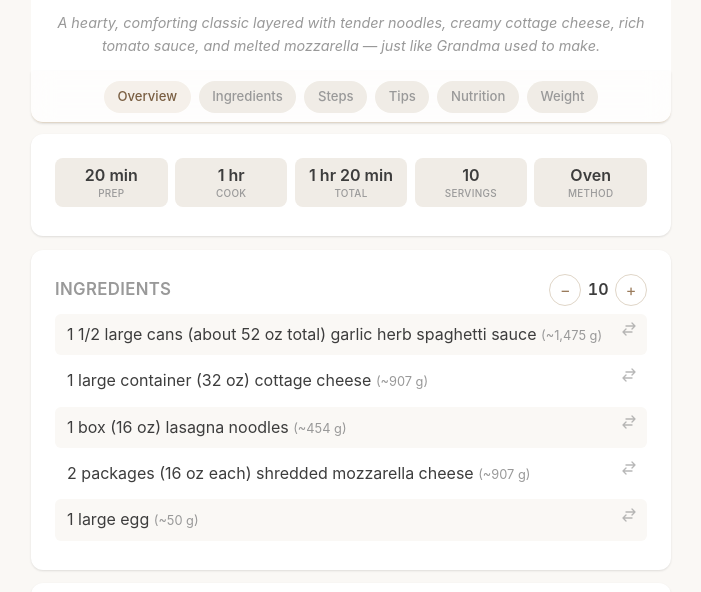
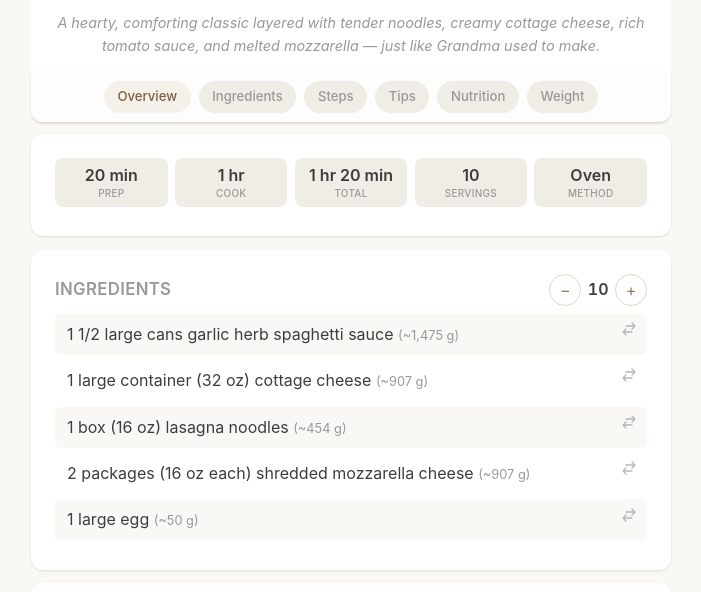
Before and after one commit to lukelabonte/food-recipes, a plain HTML site: page main-dishes/moms-lasagna.html in a window 1280 px wide. Shown: the part 199-791 px from the top of the page, without its empty margins (289-990 px from the left). Drawn offline with Linux system fonts and the light colour scheme.

Commit message:
Remove fixed lasagna sauce total

```diff
--- a/main-dishes/moms-lasagna.html
+++ b/main-dishes/moms-lasagna.html
@@ -58,7 +58,7 @@
         <div class="card" id="ingredients">
             <h2>Ingredients</h2>
             <ul class="ingredient-list">
-                <li data-subs>1 1/2 large cans (about 52 oz total) garlic herb spaghetti sauce <span class="ingredient-grams">(~1,475 g)</span>
+                <li data-subs>1 1/2 large cans garlic herb spaghetti sauce <span class="ingredient-grams">(~1,475 g)</span>
                     <ul class="sub-list" hidden>
                         <li>
                             <span class="sub-name">Homemade marinara — 1:1</span>
```
